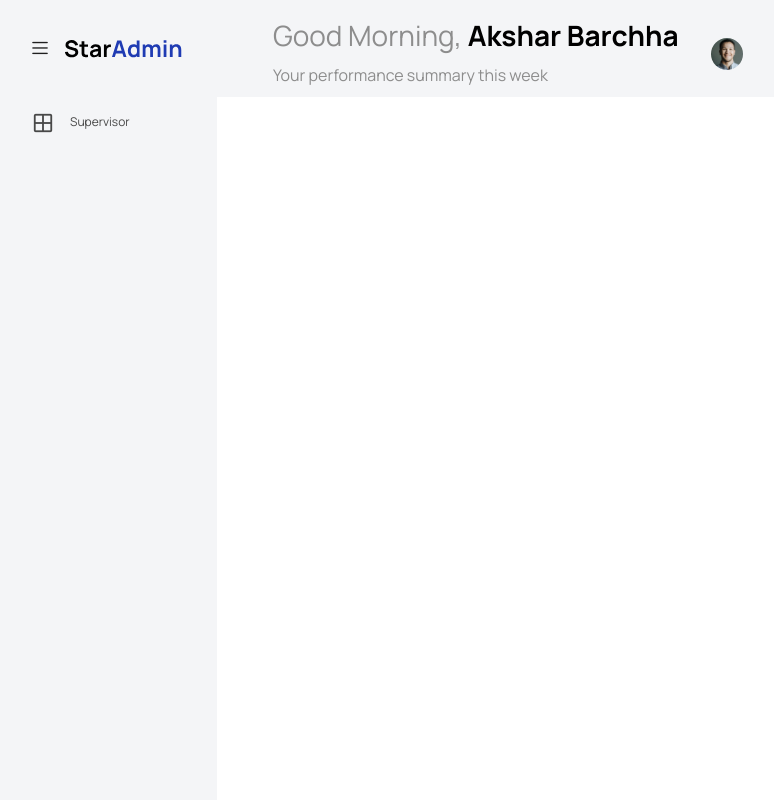
After one commit to The-AlphaDevs/PGMS-Website, a Flask app: template templates/base.html in a window 1280 px wide. The commit adds this page. Shown: the whole page, without its empty margins (3-777 px from the left). Run offline with Flask 2, Linux system fonts and the light colour scheme; the template is opened without the code that fills it, so the values that code supplies are empty; some libraries are stand-ins or nearby versions.

Commit message:
Supervisor Details Page Added

```diff
--- a/app.py
+++ b/app.py
@@ -4,6 +4,15 @@ from flask import redirect, url_for, render_template
 import pyrebase
 from flask import request,session
 from flask import flash
+import firebase_admin
+from firebase_admin import credentials
+from firebase_admin import firestore
+from controller.supervisor import get_supervisors
+
+from controller.supervisor import get_supervisors
+
+cred = credentials.Certificate("serviceAccountKey.json")
+firebase_admin.initialize_app(cred)
 
 
 config = {
@@ -37,8 +46,13 @@ def login_required(f):
 @app.route("/home")
 @login_required
 def home():
-    return "Hello World!"
+    return render_template('base.html')
 
+@app.route("/supervisor")
+@login_required
+def supervisor():
+    sups = get_supervisors()
+    return render_template('supervisor.html',sups = sups)
 
 @app.route("/login", methods=['GET','POST'])
 def login():
--- /dev/null
+++ b/templates/base.html
@@ -0,0 +1,66 @@
+<!DOCTYPE html>
+<html lang="en">
+
+<head>
+  <!-- Required meta tags -->
+  <meta charset="utf-8">
+  <meta name="viewport" content="width=device-width, initial-scale=1, shrink-to-fit=no">
+
+<title>
+    PGMS
+</title>
+
+  <!-- plugins:css -->
+  <link rel="stylesheet" href="/static/assets/vendors/feather/feather.css">
+  <link rel="stylesheet" href="/static/assets/vendors/mdi/css/materialdesignicons.min.css">
+  <link rel="stylesheet" href="/static/assets/vendors/ti-icons/css/themify-icons.css">
+  <link rel="stylesheet" href="/static/assets/vendors/typicons/typicons.css">
+  <link rel="stylesheet" href="/static/assets/vendors/simple-line-icons/css/simple-line-icons.css">
+  <link rel="stylesheet" href="/static/assets/vendors/css/vendor.bundle.base.css">
+
+  <!-- Specific CSS Plugins goes HERE  -->
+  {% block css_plugins %}{% endblock css_plugins %}
+
+  <link rel="stylesheet" href="/static/assets/css/vertical-layout-light/style.css">
+  <link rel="shortcut icon" href="/static/assets/images/favicon.png" />
+
+  <!-- Specific Page CSS goes HERE  -->
+  {% block stylesheets %}{% endblock stylesheets %}
+
+</head>
+<body>
+  <div class="container-scroller">
+
+    {% include 'includes/navigation.html' %}
+
+    <div class="container-fluid page-body-wrapper">
+
+      {% include 'includes/sidebar.html' %}
+
+      <div class="main-panel">
+
+        {% block content %}{% endblock content %}
+
+      </div>
+      <!-- main-panel ends -->
+    </div>
+    <!-- page-body-wrapper ends -->
+  </div>
+  <!-- container-scroller -->
+
+  <script src="/static/assets/vendors/js/vendor.bundle.base.js"></script>
+
+  <!-- Specific JS Plugins goes HERE  -->
+  {% block js_plugins %}{% endblock js_plugins %}
+
+  <script src="/static/assets/js/off-canvas.js"></script>
+  <script src="/static/assets/js/hoverable-collapse.js"></script>
+  <script src="/static/assets/js/template.js"></script>
+  <script src="/static/assets/js/settings.js"></script>
+  <script src="/static/assets/js/todolist.js"></script>
+
+  <!-- Specific Page JS goes HERE  -->
+  {% block javascripts %}{% endblock javascripts %}
+
+</body>
+</html>
--- /dev/null
+++ b/templates/includes/navigation.html
@@ -0,0 +1,41 @@
+    <nav class="navbar default-layout col-lg-12 col-12 p-0 fixed-top d-flex align-items-top flex-row">
+      <div class="text-center navbar-brand-wrapper d-flex align-items-center justify-content-start">
+        <div class="me-3">
+          <button class="navbar-toggler navbar-toggler align-self-center" type="button" data-bs-toggle="minimize">
+            <span class="icon-menu"></span>
+          </button>
+        </div>
+        <div>
+          <a class="navbar-brand brand-logo" href="#">
+            <img src="/static/assets/images/logo.svg" alt="logo" />
+          </a>
+          <a class="navbar-brand brand-logo-mini" href="#">
+            <img src="/static/assets/images/logo-mini.svg" alt="logo" />
+          </a>
+        </div>
+      </div>
+      <div class="navbar-menu-wrapper d-flex align-items-top">
+        <ul class="navbar-nav">
+          <li class="nav-item font-weight-semibold d-none d-lg-block ms-0">
+            <h1 class="welcome-text">Good Morning, <span class="text-black fw-bold">Akshar Barchha</span></h1>
+            <h3 class="welcome-sub-text">Your performance summary this week </h3>
+          </li>
+        </ul>
+        <ul>
+          <li class="nav-item dropdown d-none d-lg-block user-dropdown">
+            <a class="nav-link" id="UserDropdown" href="#" data-bs-toggle="dropdown" aria-expanded="false">
+              <img class="img-xs rounded-circle" src="/static/assets/images/faces/face8.jpg" alt="Profile image"> </a>
+            <div class="dropdown-menu dropdown-menu-right navbar-dropdown" aria-labelledby="UserDropdown">
+              <div class="dropdown-header text-center">
+                <img class="img-md rounded-circle" src="/static/assets/images/faces/face8.jpg" alt="Profile image">
+                <p class="mb-1 mt-3 font-weight-semibold">Allen Moreno</p>
+                <p class="fw-light text-muted mb-0">allenmoreno@gmail.com</p>
+              </div>
+            </div>
+          </li>
+        </ul>
+        <button class="navbar-toggler navbar-toggler-right d-lg-none align-self-center" type="button" data-bs-toggle="offcanvas">
+          <span class="mdi mdi-menu"></span>
+        </button>
+      </div>
+    </nav>
--- /dev/null
+++ b/templates/includes/sidebar.html
@@ -0,0 +1,11 @@
+
+<nav class="sidebar sidebar-offcanvas" id="sidebar">
+        <ul class="nav">
+          <li class="nav-item">
+            <a class="nav-link" href="{{url_for('supervisor')}}">
+              <i class="mdi mdi-grid-large menu-icon"></i>
+              <span class="menu-title">Supervisor</span>
+            </a>
+          </li>
+        </ul>
+      </nav>
--- a/templates/login.html
+++ b/templates/login.html
@@ -48,12 +48,12 @@
 
 
                 <div class="form-group" data-validate = "Valid email is: a@b.c">
-                    <input class="input100" type="text" name="email">
+                    <input class="input100" type="text" name="email" placeholder="Email">
 <!--                     <span class="focus-input100" data-placeholder="Email"></span> -->
                 </div>
 
                 <div class="form-group" data-validate="Enter password">
-                    <input class="input100" type="password" name="pass">
+                    <input class="input100" type="password" name="pass" placeholder="Password">
 <!--                     <span class="focus-input100" data-placeholder="Password"></span> -->
                 </div>
                 <div class="mt-3">
```
Also changed, not shown: controller/supervisor.py (added, +9 -0 lines), serviceAccountKey.json (added, +12 -0 lines), templates/supervisor.html (added, +60 -0 lines).
